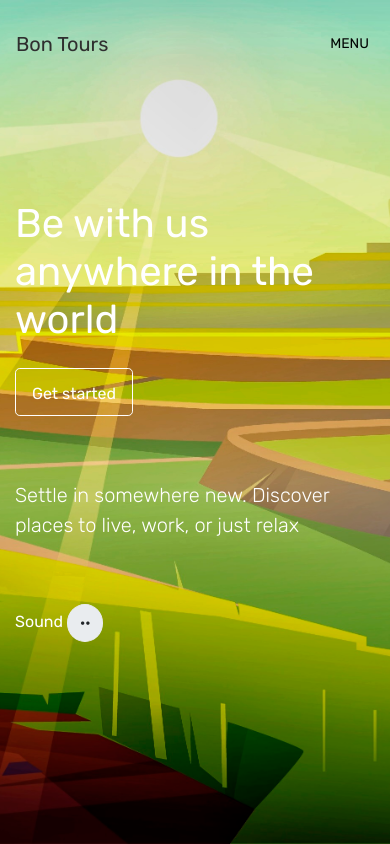
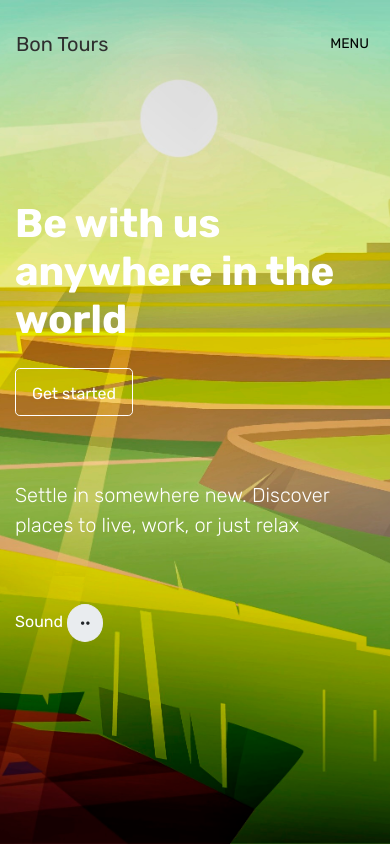
Before and after one commit to Ikformula/design-stuff, a plain HTML site: page bon-tours/index.html in a window 390 px wide. Drawn offline with Linux system fonts and the light colour scheme.

```diff
--- a/bon-tours/index.html
+++ b/bon-tours/index.html
@@ -56,7 +56,7 @@
         <div class="mt-md-1 mt-sm-5" style="margin-bottom: 8rem"></div>
             <div class="col-md-6 col-lg-4">
                 <h1 class="d-none d-md-block display-4 mb-4 font-weight-bolder"><strong>Be with us anywhere in the world</strong></h1>
-                <h1 class="d-md-none d-sm-block mb-4">Be with us anywhere in the world</h1>
+                <h1 class="d-md-none d-sm-block mb-4 font-weight-bold">Be with us anywhere in the world</h1>
 
                 <p class="lead">
                     <a class="btn btn-lg border-white text-white" href="https://wa.me/2348184496562" target="_blank"  role="button"><small>Get started</small></a>
```
